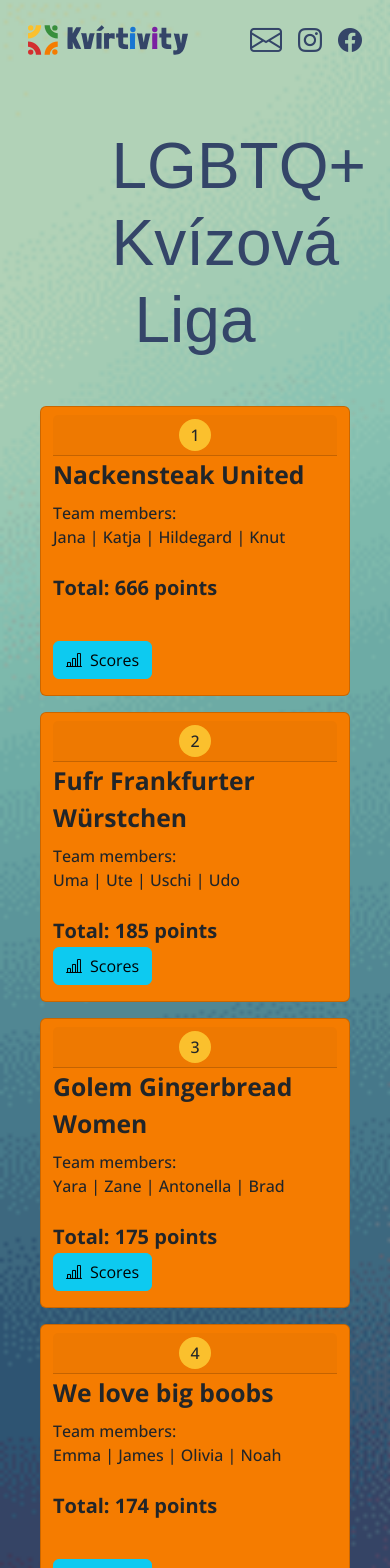
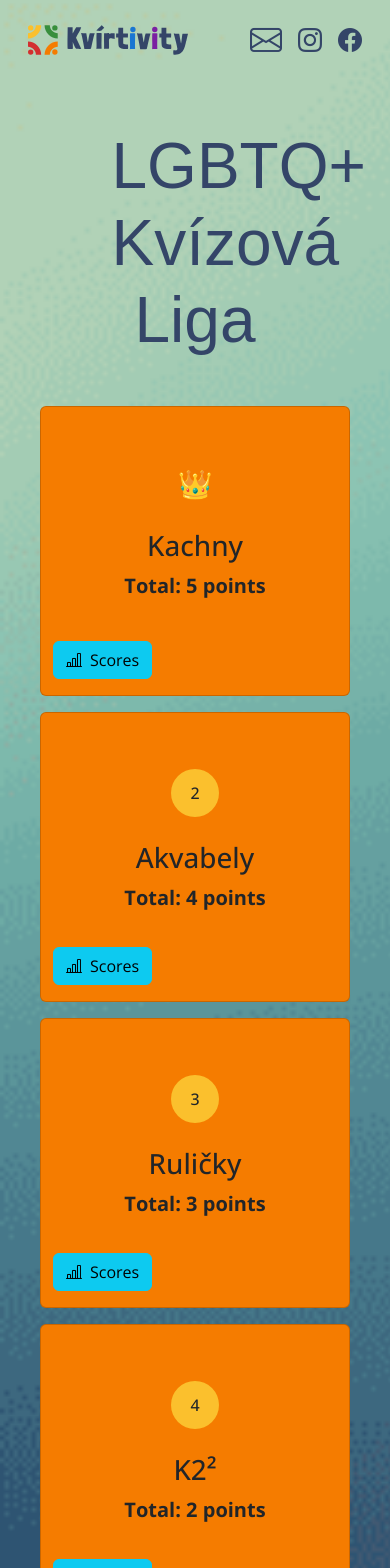
Before and after one commit to queuing4oranges/kvizova-liga, a React (Vite) app: page / in a window 390 px wide. Shown: the top 1568 px of the page. Built offline with nearby package versions, Linux system fonts and the light colour scheme; a web font is replaced by a local one.

Commit message:
Remove players name from data, refactor mobile version

```diff
--- a/src/components/ScoreTable/ScoreTable.jsx
+++ b/src/components/ScoreTable/ScoreTable.jsx
@@ -1,6 +1,6 @@
-import { useState } from 'react';
+import { useEffect, useState } from 'react';
 import {
-	Row, Col, Card, CardBody, CardTitle, CardText, CardHeader, Button,
+	Row, Col, Card, CardBody, CardTitle, CardHeader, Button,
 } from 'reactstrap';
 import data from '../../data.json';
 
@@ -8,12 +8,32 @@ import './scoretable.scss';
 
 export default function ScoreTable() {
 	const [flippedCards, setFlippedCards] = useState({});
+	const [updatedTeams, setUpdatedTeams] = useState([]);
+
+	useEffect(() => {
+		if (data.teams) {
+			const teamsWithTotals = updateTeamTotals(data.teams);
+			setUpdatedTeams(teamsWithTotals);
+		}
+	}, []);
 
 	const handleCardFlip = (idx) => {
 		setFlippedCards((prevFlippedCards) => ({
 			...prevFlippedCards,
 			[idx]: !prevFlippedCards[idx]
 		}));
+	};
+
+	// Function to update the total scores for each team
+	const updateTeamTotals = (teams) => {
+		return teams
+			// Calculate total scores
+			.map(team => {
+				const totalScore = Object.values(team.scores).reduce((acc, score) => acc + score, 0);
+				return { ...team, total: totalScore };
+			})
+			// Sort teams regarding to their total scores
+			.sort((a,b) => b.total - a.total);
 	};
 
 	return (
@@ -31,13 +51,12 @@ export default function ScoreTable() {
 					</tr>
 				</thead>
 				<tbody>
-					{data && Array.isArray(data.teams) && data.teams.map((team, idx) => (
+					{updatedTeams.map((team, idx) => (
 					<tr className='tb-rows' key={idx}>
 						<td className='position-column d-flex justify-content-end'><span className='header-span-round'>{idx + 1}</span></td>
-						<td className='align-middle team-name-column'>{team.name}</td>
-						<td className='team-members-column align-middle'>{team.members}</td>
-						{Object.keys(team.scores).map((round, idx) => (
-							<td className='team-rounds align-middle text-center' key={idx}>{team.scores[round]}</td>
+						<td className='align-middle team-name-column'>{team?.name}</td>
+						{Object.keys(team?.scores).map((round, idx) => (
+							<td className='team-rounds align-middle text-center' key={idx}>{team?.scores[round]}</td>
 						))}
 						<td className='team-totals align-middle text-center fw-bold fs-4'>{team.total}</td>
 					</tr>
@@ -46,22 +65,16 @@ export default function ScoreTable() {
 			</table>
 
 			{/* This is the render for mobile version */}
-			{data && Array.isArray(data.teams) && data.teams.map((team, idx) => (
+			{updatedTeams.map((team, idx) => (
 			<Row className='scoretable-body-mobile' key={idx}>
 				<Card className={`my-2 flip-card ${flippedCards[idx] ? 'flipped' : ''}`} >
 					{!flippedCards[idx] ?
-						<CardBody className='p-2 px-0 card-body-front position-relative'>
-							<CardHeader className='py-1 d-flex justify-content-center'>
-								<span className='card-span position'>{idx + 1}</span>
-							</CardHeader>
-							<CardTitle className='fs-2'>{team.name}</CardTitle>
-							<CardText>
-								<span className='d-flex flex-column'>
-									<span>Team members:</span>
-									<span>{team.members}</span>
-								</span><br />
-								<span className='fs-5 card-span total'>Total: {team.total} points</span>
-							</CardText>
+						<CardBody className='p-2 px-0 card-body-front position-relative d-flex flex-column justify-content-start align-items-center'>
+							<span className={`position mt-5 ${idx === 0 ? 'fs-1' : 'card-span'}`}>
+								{(idx === 0) ? '👑' : (idx+1)}
+							</span>
+							<h1 className='mt-4 fw-5'>{team.name}</h1>
+							<span className='fs-5 card-span total'>Total: {team?.total} points</span>
 							<div className='d-flex justify-content-center position-absolute bottom-0 start-0'>
 								<Button className='mb-3' color='info' onClick={() => handleCardFlip(idx)}>
 									<i className='bi bi-bar-chart-line pe-2' />
@@ -73,37 +86,37 @@ export default function ScoreTable() {
 						<CardBody className='p-2 px-0 card-body-back position-relative'>
 							<CardHeader className='py-1 px-0'>
 								<CardTitle className='m-0'>
-									<span className='card-span back'>{team.name}</span>
+									<span className='card-span back'>{team?.name}</span>
 								</CardTitle>
 							</CardHeader>
-							<CardText className='mt-2'>
-								<Row className='my-2 fs-5'>
+							<span className='mt-2'>
+								<Row className='my-2'>
 									<Col xs={4}>Round 1:</Col>
-									<Col xs={2}>{team.scores.round1}</Col>
+									<Col xs={2}>{team?.scores?.round1}</Col>
 									<Col xs={4}>Round 5:</Col>
 									<Col xs={2}>{team.scores.round5}</Col>
 								</Row>
-								<Row className='my-2 fs-5'>
+								<Row className='my-2'>
 									<Col xs={4}>Round 2:</Col>
-									<Col xs={2}>{team.scores.round2}</Col>
+									<Col xs={2}>{team?.scores?.round2}</Col>
 									<Col xs={4}>Round 6:</Col>
-									<Col xs={2}>{team.scores.round6}</Col>
+									<Col xs={2}>{team?.scores?.round6}</Col>
 								</Row>
-								<Row className='my-2 fs-5'>
+								<Row className='my-2'>
 									<Col xs={4}>Round 3:</Col>
-									<Col xs={2}>{team.scores.round3}</Col>
+									<Col xs={2}>{team?.scores?.round3}</Col>
 									<Col xs={4}>Round 7:</Col>
-									<Col xs={2}>{team.scores.round7}</Col>
+									<Col xs={2}>{team?.scores?.round7}</Col>
 								</Row>
-								<Row className='my-2 fs-5'>
+								<Row className='my-2d'>
 									<Col xs={4}>Round 4:</Col>
-									<Col xs={2}>{team.scores.round4}</Col>
+									<Col xs={2}>{team?.scores?.round4}</Col>
 									<Col xs={4}>Round 8:</Col>
-									<Col xs={2}>{team.scores.round8}</Col>
+									<Col xs={2}>{team?.scores?.round8}</Col>
 								</Row>
-							</CardText>
+							</span>
 							<div className='d-flex justify-content-center position-absolute bottom-0 start-0'>
-								<Button className='mb-3' color='info' onClick={() => handleCardFlip(idx)}>
+								<Button className='pt-1 mb-3' color='info' onClick={() => handleCardFlip(idx)}>
 									<i className='bi bi-chevron-double-left' />
 									Back
 								</Button>
--- a/src/components/ScoreTable/scoretable.scss
+++ b/src/components/ScoreTable/scoretable.scss
@@ -79,8 +79,8 @@
 		height: 18rem;
 	}
 	.card-span.position {
-		width: 2rem;
-		height: 2rem;
+		width: 3rem;
+		height: 3rem;
 		border-radius: 50%;
 		background-color: #FBC02D;
 		display: flex;
--- a/src/data.json
+++ b/src/data.json
@@ -1,109 +1,116 @@
 {
 	"teams": [
 		{
-			"name": "Nackensteak United",
-			"members": ["Jana | ","Katja | ", "Hildegard | ", "Knut"],
+			"name": "EmeMka",
 			"scores": {
-				"round1": 0,
-				"round2": 15,
-				"round3": 20,
-				"round4": 25,
-				"round5": 17,
-				"round6": 26,
-				"round7": 15,
-				"round8": 22
+				"round1": 1,
+				"round2": 0,
+				"round3": 0,
+				"round4": 0,
+				"round5": 0,
+				"round6": 0,
+				"round7": 0,
+				"round8": 0
 			},
-			"total": 666
+			"total": null
 		},
 		{
-			"name": "Fufr Frankfurter Würstchen",
-			"members": ["Uma | ", "Ute | ", "Uschi | ", "Udo"],
+			"name": "MarLenka",
 			"scores": {
-				"round1": 10,
-				"round2": 20,
-				"round3": 30,
-				"round4": 25,
-				"round5": 25,
-				"round6": 21,
-				"round7": 24,
-				"round8": 19
+				"round1": 1,
+				"round2": 0,
+				"round3": 0,
+				"round4": 0,
+				"round5": 0,
+				"round6": 0,
+				"round7": 0,
+				"round8": 0
 			},
-			"total": 185
+			"total": null
 		},
 		{
-			"name": "Golem Gingerbread Women",
-			"members": ["Yara | ", "Zane | ", "Antonella | ", "Brad"],
+			"name": "K2\u00B2",
 			"scores": {
-				"round1": 12,
-				"round2": 15,
-				"round3": 18,
-				"round4": 30,
-				"round5": 14,
-				"round6": 28,
-				"round7": 16,
-				"round8": 27
+				"round1": 2,
+				"round2": 0,
+				"round3": 0,
+				"round4": 0,
+				"round5": 0,
+				"round6": 0,
+				"round7": 0,
+				"round8": 0
 			},
-			"total": 175
+			"total": null
 		},
 		{
-			"name": "We love big boobs",
-			"members": ["Emma | ", "James | ", "Olivia | ", "Noah"],
+			"name": "Nackensteak 🪦",
 			"scores": {
-				"round1": 10,
-				"round2": 22,
-				"round3": 17,
-				"round4": 25,
-				"round5": 25,
-				"round6": 21,
-				"round7": 24,
-				"round8": 19
+				"round1": 1,
+				"round2": 0,
+				"round3": 0,
+				"round4": 0,
+				"round5": 0,
+				"round6": 0,
+				"round7": 0,
+				"round8": 0
 			},
-			"total": 174
+			"total": null
 		},
 		{
-			"name": "Lady bits",
-			"members": ["Sophia | ", "Liam | ", "Amelia | ", "Mason"],
+			"name": "Ruličky",
 			"scores": {
-				"round1": 14,
-				"round2": 18,
-				"round3": 16,
-				"round4": 29,
-				"round5": 14,
-				"round6": 28,
-				"round7": 16,
-				"round8": 27
+			"round1": 3,
+			"round2": 0,
+			"round3": 0,
+			"round4": 0,
+			"round5": 0,
+			"round6": 0,
+			"round7": 0,
+			"round8": 0
 			},
-			"total": 177
+			"total": null
 		},
 		{
-			"name": "The Mighty Meat Curtains",
-			"members": ["Lucas | ", "Mia | ", "Isabella | ", "Ethan"],
+			"name": "Samorosti ",
 			"scores": {
-				"round1": 11,
-				"round2": 19,
-				"round3": 23,
-				"round4": 21,
-				"round5": 14,
-				"round6": 17,
-				"round7": 5,
-				"round8": 27
+				"round1": 1,
+				"round2": 0,
+				"round3": 0,
+				"round4": 0,
+				"round5": 0,
+				"round6": 0,
+				"round7": 0,
+				"round8": 0
 			},
-			"total": 174
+			"total": null
 		},
 		{
-			"name": "Pussy is not a breakfast",
-			"members": ["Charlotte | ", "Alexander | ", "Harper | ", "Elijah"],
+			"name": "Kachny",
 			"scores": {
-				"round1": 13,
-				"round2": 21,
-				"round3": 20,
-				"round4": 28,
-				"round5": 14,
-				"round6": 28,
-				"round7": 16,
-				"round8": 27
+				"round1": 5,
+				"round2": 0,
+				"round3": 0,
+				"round4": 0,
+				"round5": 0,
+				"round6": 0,
+				"round7": 0,
+				"round8": 0
 			},
-			"total": 182
+			"total": null
+		},
+		{
+			"name": "Akvabely",
+			"scores": {
+			"round1": 4,
+			"round2": 0,
+			"round3": 0,
+			"round4": 0,
+			"round5": 0,
+			"round6": 0,
+			"round7": 0,
+			"round8": 0
+			},
+			"total": null
 		}
 	]
 }
```
